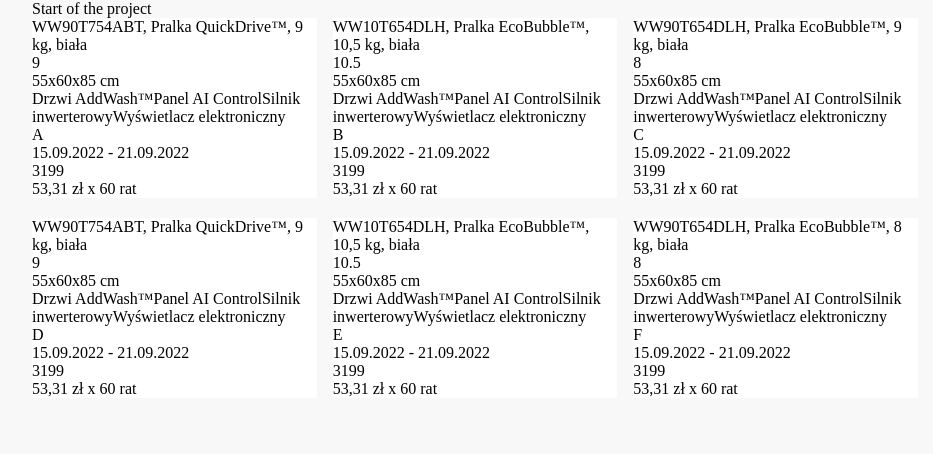
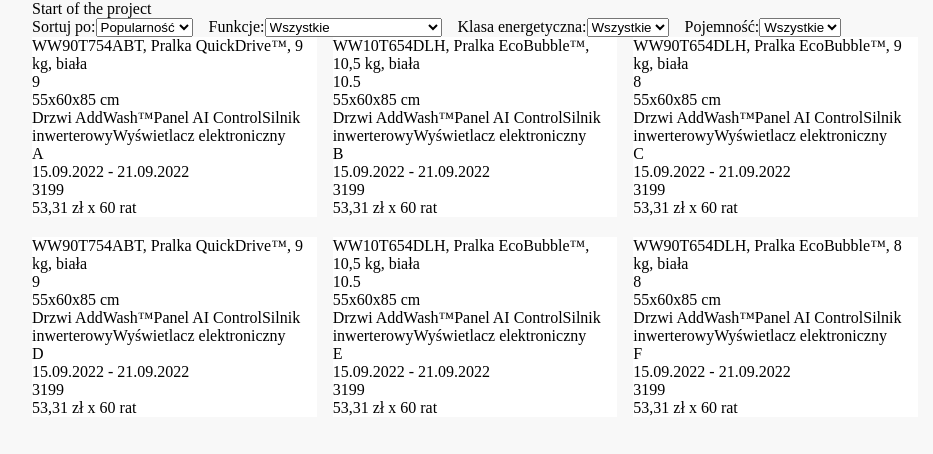
Before and after one commit to kbedli/washing-machines, a React (Vite) app: page / in a window 1280 px wide. Shown: the top 454 px of the page, without its empty margins (160-1093 px from the left). Built offline with nearby package versions, Linux system fonts and the light colour scheme.

Commit message:
draft of the FilteringInputs component and transfering logic to context

```diff
--- a/src/App.tsx
+++ b/src/App.tsx
@@ -1,10 +1,12 @@
-import './App.css';
+import "./App.css";
+import { FilteringInputs } from "./compnents/FilteringInputs";
 import { ListOfItems } from "./compnents/ListOftems";
 
 function App() {
   return (
     <div>
       <p>Start of the project</p>
+      <FilteringInputs />
       <ListOfItems />
     </div>
   );
--- a/src/Context.tsx
+++ b/src/Context.tsx
@@ -13,14 +13,39 @@
   instalments: string;
 };
 
+type FilteringInputsTypes = {
+  sortBy: string;
+  functions: string;
+  energyClass: string;
+  capacity: string;
+};
+
 type GlobalContextType = {
   items: Item[];
   setItems: React.Dispatch<React.SetStateAction<Item[]>>;
+  filteringInputs: {
+    sortBy: string;
+    functions: string;
+    energyClass: string;
+    capacity: string;
+  };
+  setFilteringInputs: React.Dispatch<
+    React.SetStateAction<FilteringInputsTypes>
+  >;
 };
 
 const defaultValues: GlobalContextType = {
   items: data,
   setItems: (() => {}) as React.Dispatch<React.SetStateAction<Item[]>>,
+  filteringInputs: {
+    sortBy: "Wszystkie",
+    functions: "Wszystkie",
+    energyClass: "Wszystkie",
+    capacity: "Wszystkie",
+  },
+  setFilteringInputs: (() => {}) as React.Dispatch<
+    React.SetStateAction<FilteringInputsTypes>
+  >,
 };
 
 // eslint-disable-next-line react-refresh/only-export-components
@@ -28,8 +53,13 @@
 
 const GlobalState = () => {
   const [items, setItems] = useState<Item[]>(data);
-
-  return { items, setItems };
+  const [filteringInputs, setFilteringInputs] = useState<FilteringInputsTypes>({
+    sortBy: "Wszystkie",
+    functions: "Wszystkie",
+    energyClass: "Wszystkie",
+    capacity: "Wszystkie",
+  });
+  return { items, setItems, filteringInputs, setFilteringInputs };
 };
 
 export const GlobalContextProvider = ({
@@ -37,12 +67,15 @@
 }: {
   children: React.ReactNode;
 }) => {
-  const { items, setItems } = GlobalState();
+  const { items, setItems, filteringInputs, setFilteringInputs } =
+    GlobalState();
   return (
     <GlobalContext.Provider
       value={{
         items,
         setItems,
+        filteringInputs,
+        setFilteringInputs,
       }}
     >
       {children}
--- a/src/compnents/FilteringInputs.tsx
+++ b/src/compnents/FilteringInputs.tsx
@@ -0,0 +1,76 @@
+import { useContext, type ChangeEvent } from "react";
+import { GlobalContext } from "../Context";
+
+export const FilteringInputs = () => {
+  const { filteringInputs, setFilteringInputs } = useContext(GlobalContext);
+
+  const handleInputsChange = (e: ChangeEvent<HTMLSelectElement>) => {
+    setFilteringInputs((items) => ({
+      ...items,
+      [e.target.name]: e.target.value,
+    }));
+  };
+
+  return (
+    <div style={{ display: "flex", gap: "16px" }}>
+      <div>
+        <label>Sortuj po:</label>
+        <select
+          name="sortBy"
+          value={filteringInputs.sortBy}
+          onChange={handleInputsChange}
+        >
+          <option>Popularność</option>
+          <option>Cena</option>
+          <option>Pojemność</option>
+        </select>
+      </div>
+
+      <div>
+        <label>Funkcje:</label>
+        <select
+          name="functions"
+          value={filteringInputs.functions}
+          onChange={handleInputsChange}
+        >
+          <option>Wszystkie</option>
+          <option>Drzwi AddWash</option>
+          <option>Panel AI Control</option>
+          <option>Silnik inwerterowy</option>
+          <option>Wyświetlacz elektroniczny</option>
+        </select>
+      </div>
+
+      <div>
+        <label>Klasa energetyczna:</label>
+        <select
+          name="energyClass"
+          value={filteringInputs.energyClass}
+          onChange={handleInputsChange}
+        >
+          <option>Wszystkie</option>
+          <option>A</option>
+          <option>B</option>
+          <option>C</option>
+          <option>D</option>
+          <option>E</option>
+          <option>F</option>
+        </select>
+      </div>
+
+      <div>
+        <label>Pojemność:</label>
+        <select
+          name="capacity"
+          value={filteringInputs.capacity}
+          onChange={handleInputsChange}
+        >
+          <option>Wszystkie</option>
+          <option>8</option>
+          <option>9</option>
+          <option>10.5</option>
+        </select>
+      </div>
+    </div>
+  );
+};
```
